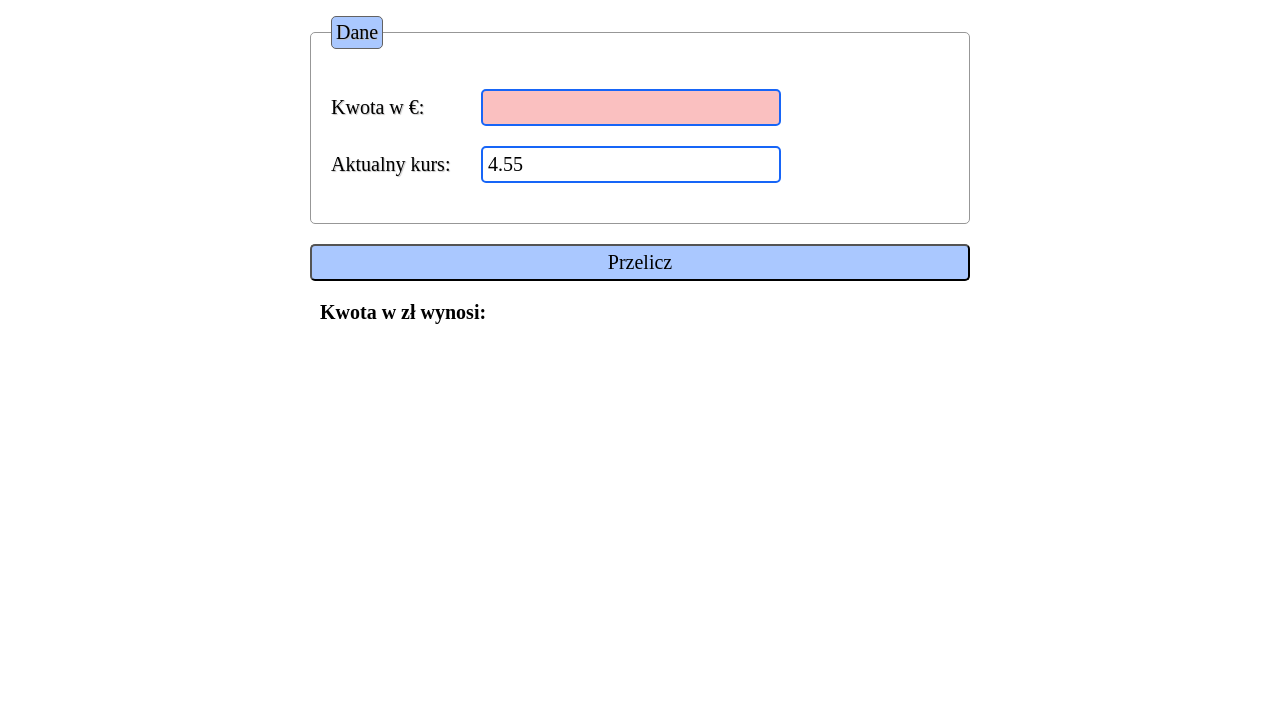
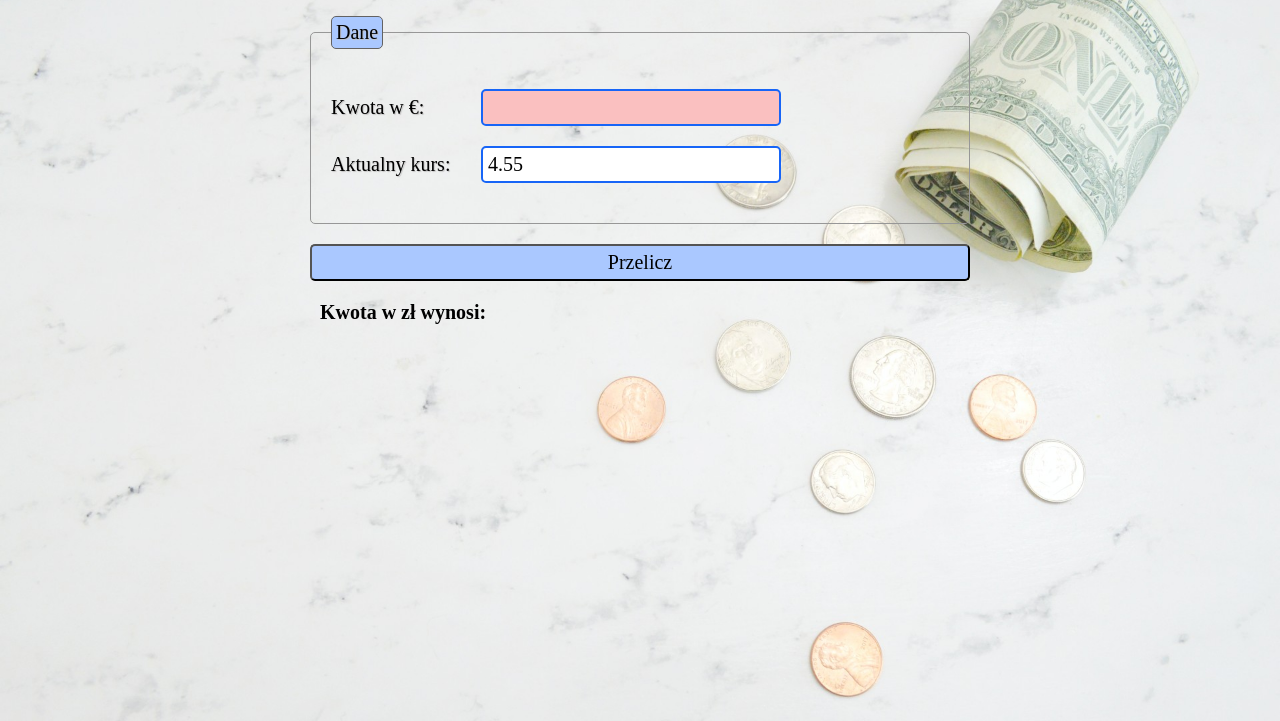
Before and after one commit to MarcinAntczak1207/currency-converter, a plain HTML site: page index.html in a window 1280 px wide. Shown: the part 79-800 px from the top of the page. Drawn offline with nearby package versions, Linux system fonts and the light colour scheme; a web font is replaced by a local one.

Commit message:
background image added

```diff
--- a/CSS/style.css
+++ b/CSS/style.css
@@ -10,4 +10,10 @@ html {
     font-family: 'Source Serif Pro', serif;
     font-size: 20px;
     text-shadow: 1px 1px 1px rgb(194, 193, 193);
+    resize: both;
+    overflow: auto;
+    background-image: url("../images/landscape.jpg");
+    background-size: cover;
+    background-repeat: no-repeat;
+    background-attachment: fixed;
 }
```
Also changed, not shown: images/landscape.jpg (added).
